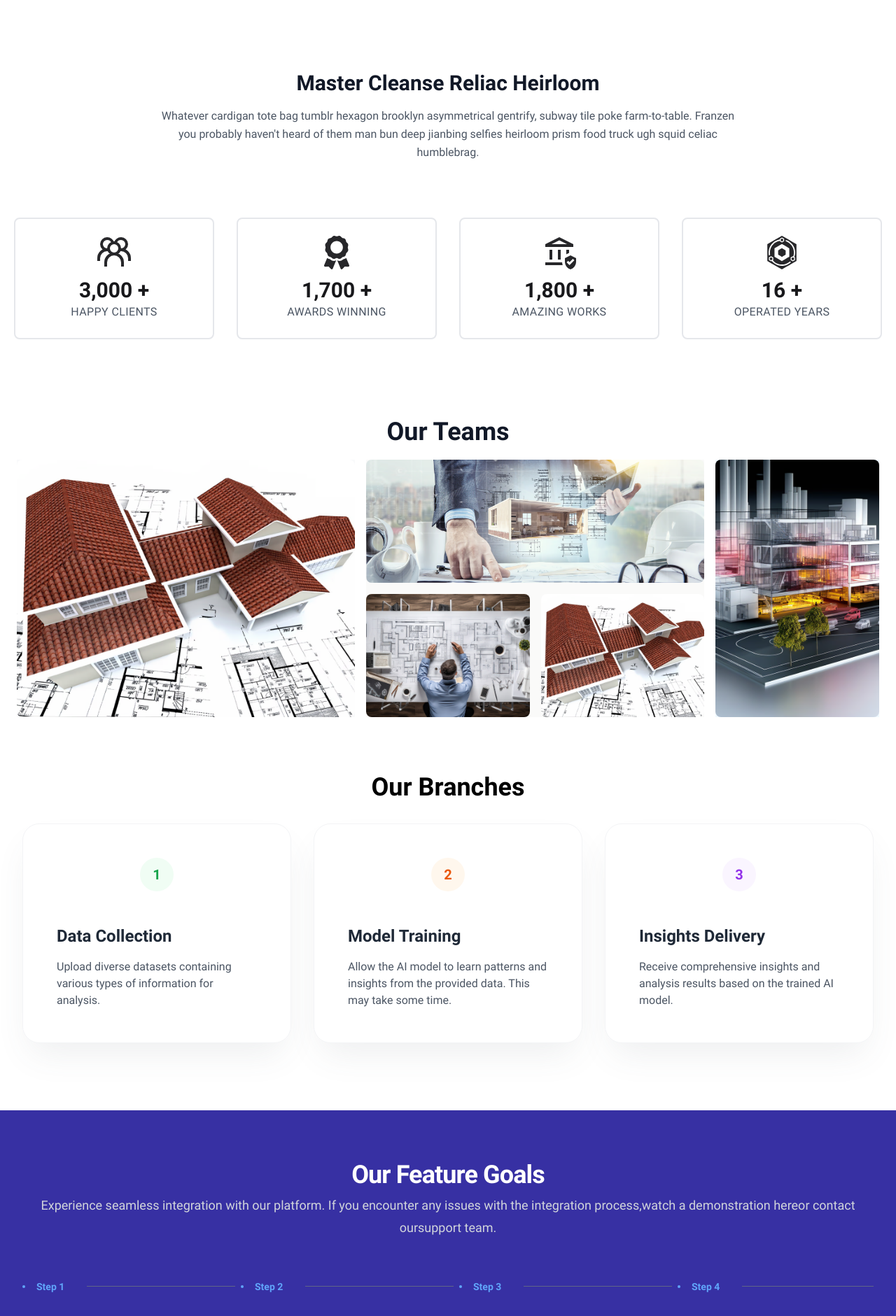
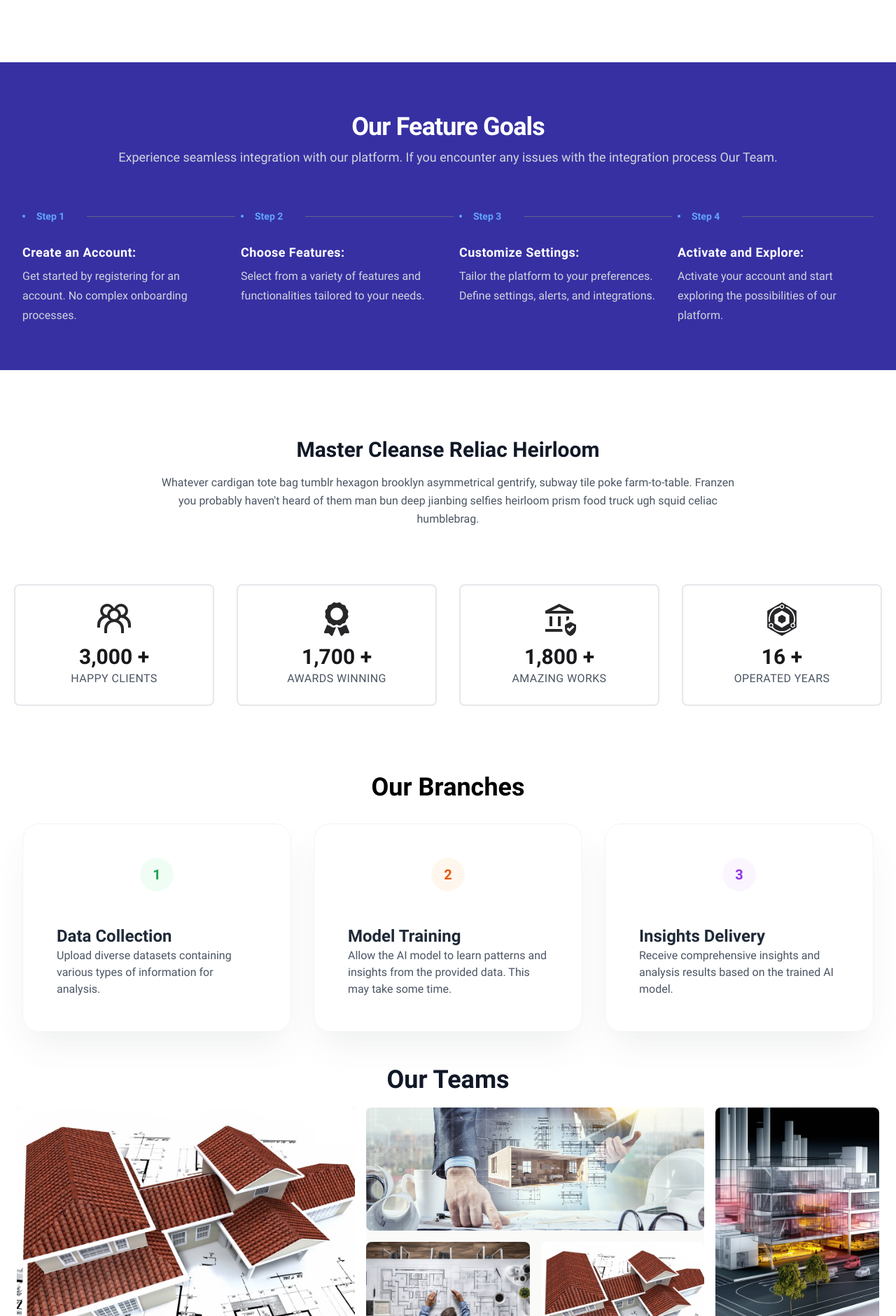
Before and after one commit to G-Prasath/Inbuild-infra, a React (Vite) app: page /about-us in a window 1280 px wide. Shown: the part 3359-5240 px from the top of the page at 70% size. Built offline with nearby package versions, Linux system fonts and the light colour scheme.

Commit message:
Layout done

```diff
--- a/src/components/About/OurBranches.jsx
+++ b/src/components/About/OurBranches.jsx
@@ -1,9 +1,10 @@
 import React from "react";
+import { Reveal } from "../../hooks/Reveal";
 
 const OurBranches = () => {
   return (
     <>
-      <div className="w-full flex justify-center mt-16">
+      <div className="w-full flex justify-center">
         <p className="sm:text-4xl text-2xl font-bold">Our Branches</p>
       </div>
       <div className="grid gap-8 sm:grid-cols-2 lg:grid-cols-3 p-4 md:p-8">
@@ -14,13 +15,15 @@ const OurBranches = () => {
               <span className="font-bold text-xl text-green-600">1</span>
             </div>
             <div className="space-y-4">
+              <Reveal>
                 <h3 className="text-2xl font-semibold text-gray-800 transition">
                   Data Collection
                 </h3>
                 <p className="text-gray-600">
-                Upload diverse datasets containing various types of information
-                for analysis.
+                  Upload diverse datasets containing various types of
+                  information for analysis.
                 </p>
+              </Reveal>
             </div>
           </div>
         </div>
@@ -32,6 +35,7 @@ const OurBranches = () => {
               <span className="font-bold text-xl text-orange-600">2</span>
             </div>
             <div className="space-y-4">
+              <Reveal>
                 <h3 className="text-2xl font-semibold text-gray-800 transition">
                   Model Training
                 </h3>
@@ -39,6 +43,7 @@ const OurBranches = () => {
                   Allow the AI model to learn patterns and insights from the
                   provided data. This may take some time.
                 </p>
+              </Reveal>
             </div>
           </div>
         </div>
@@ -50,13 +55,15 @@ const OurBranches = () => {
               <span className="font-bold text-xl text-purple-600">3</span>
             </div>
             <div className="space-y-4">
+              <Reveal>
                 <h3 className="text-2xl font-semibold text-gray-800 transition">
                   Insights Delivery
                 </h3>
                 <p className="text-gray-600">
-                Receive comprehensive insights and analysis results based on the
-                trained AI model.
+                  Receive comprehensive insights and analysis results based on
+                  the trained AI model.
                 </p>
+              </Reveal>
             </div>
           </div>
         </div>
--- a/src/components/About/OurFeatureGoal.jsx
+++ b/src/components/About/OurFeatureGoal.jsx
@@ -1,4 +1,5 @@
 import React from "react";
+import { Reveal } from "../../hooks/Reveal";
 
 const OurFeatureGoal = () => {
   return (
@@ -8,25 +9,10 @@ const OurFeatureGoal = () => {
           <p className="mt-2 text-3xl font-bold tracking-tight text-white sm:text-4xl">
             Our Feature Goals
           </p>
-          <p className="mt-2 text-lg sm:text-center leading-8 text-gray-300">
+
+          <p className="mt-2 text-lg leading-8 text-gray-300">
             Experience seamless integration with our platform. If you encounter
-            any issues with the integration process,
-            <a
-              className="text-custom-primary font-medium"
-              target="_blank"
-              rel="noopener noreferrer"
-              href="https://app.example-service.io/demo"
-            >
-              watch a demonstration here
-            </a>
-            or contact our
-            <a
-              className="text-custom-primary font-medium"
-              href="mailto:support@example-service.io"
-            >
-              support team
-            </a>
-            .
+            any issues with the integration process Our Team.
           </p>
         </div>
         <div className="mx-auto grid max-w-2xl grid-cols-1 gap-8 overflow-hidden lg:mx-0 lg:max-w-none lg:grid-cols-4">
@@ -45,6 +31,7 @@ const OurFeatureGoal = () => {
                 aria-hidden="true"
               ></div>
             </div>
+            <Reveal>
               <p className="mt-6 text-lg font-semibold leading-8 tracking-wide text-white">
                 Create an Account:
               </p>
@@ -52,6 +39,7 @@ const OurFeatureGoal = () => {
                 Get started by registering for an account. No complex onboarding
                 processes.
               </p>
+            </Reveal>
           </div>
           <div>
             <div className="flex items-center text-sm font-semibold leading-6 text-blue-400">
@@ -68,13 +56,15 @@ const OurFeatureGoal = () => {
                 aria-hidden="true"
               ></div>
             </div>
+            <Reveal>
               <p className="mt-6 text-lg font-semibold leading-8 tracking-wide text-white">
                 Choose Features:
               </p>
               <p className="mt-1 text-base leading-7 text-gray-300 dark:text-gray-400">
-              Select from a variety of features and functionalities tailored to
-              your needs.
+                Select from a variety of features and functionalities tailored
+                to your needs.
               </p>
+            </Reveal>
           </div>
           <div>
             <div className="flex items-center text-sm font-semibold leading-6 text-blue-400">
@@ -91,13 +81,15 @@ const OurFeatureGoal = () => {
                 aria-hidden="true"
               ></div>
             </div>
+            <Reveal>
               <p className="mt-6 text-lg font-semibold leading-8 tracking-wide text-white">
                 Customize Settings:
               </p>
               <p className="mt-1 text-base leading-7 text-gray-300 dark:text-gray-400">
-              Tailor the platform to your preferences. Define settings, alerts,
-              and integrations.
+                Tailor the platform to your preferences. Define settings,
+                alerts, and integrations.
               </p>
+            </Reveal>
           </div>
           <div>
             <div className="flex items-center text-sm font-semibold leading-6 text-blue-400">
@@ -114,13 +106,15 @@ const OurFeatureGoal = () => {
                 aria-hidden="true"
               ></div>
             </div>
+            <Reveal>
               <p className="mt-6 text-lg font-semibold leading-8 tracking-wide text-white">
                 Activate and Explore:
               </p>
               <p className="mt-1 text-base leading-7 text-gray-300 dark:text-gray-400">
-              Activate your account and start exploring the possibilities of our
-              platform.
+                Activate your account and start exploring the possibilities of
+                our platform.
               </p>
+            </Reveal>
           </div>
         </div>
       </div>
--- a/src/pages/About.jsx
+++ b/src/pages/About.jsx
@@ -22,11 +22,14 @@ const About = () => {
       <Productivity />
       <Steps />
       <WhyChoose />
+
       <Manufacturing />
+      <OurFeatureGoal/>
+
       <FunFact />
+      <OurBranches />
       <Gallery />
-      <OurBranches />
-      <OurFeatureGoal/>
+
       <HappyCustomer />
     </div>
   );
```
Also changed, not shown: public/logo.png (renamed from public/logo-1.png). Lines whose indentation alone changed are shown as unchanged.
